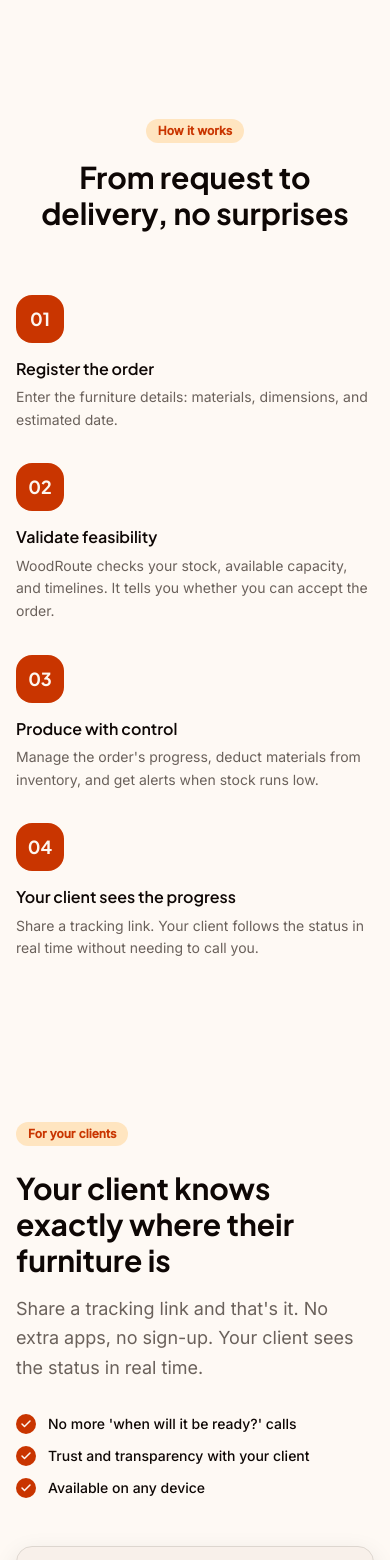
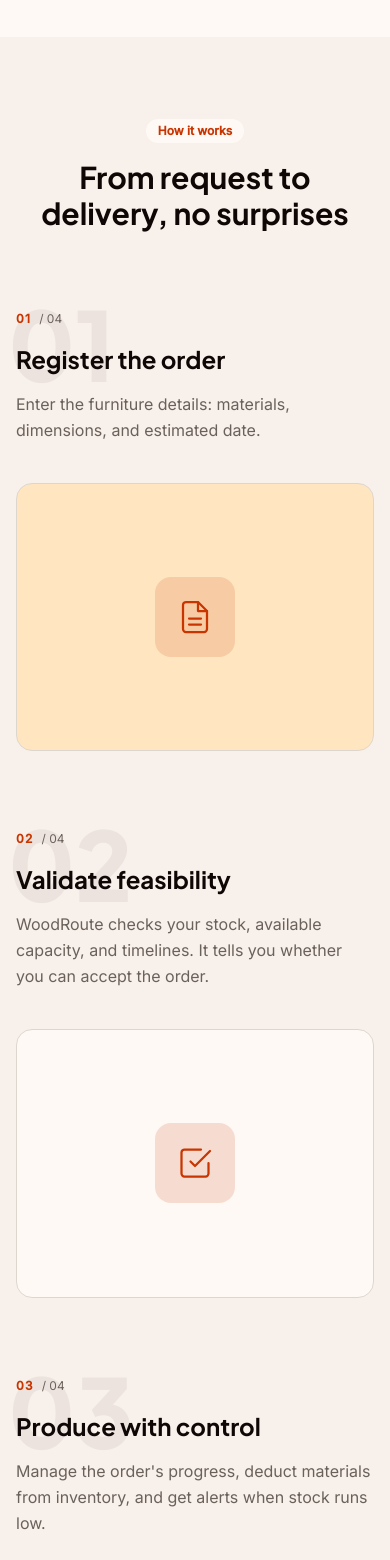
Before and after one commit to Developer-Core/landing-page-woodroute, a website built with Vite: page index.html in a window 390 px wide. Shown: the part 3050-4610 px from the top of the page. Built offline with nearby package versions, Linux system fonts and the light colour scheme.

Commit message:
feat: how-it-works redesign with numbered alternating steps and image areas

```diff
--- a/index.html
+++ b/index.html
@@ -234,37 +234,101 @@
           </ul>
         </div>
       </section>
-      <section id="how-it-works" aria-labelledby="how-it-works-title" class="py-20 sm:py-28 bg-background">
+      <section id="how-it-works" aria-labelledby="how-it-works-title" class="py-20 sm:py-28 bg-secondary">
         <div class="max-w-7xl mx-auto px-4 sm:px-6 lg:px-8">
 
-          <div class="max-w-2xl mx-auto text-center mb-16" data-animate>
-            <span class="inline-flex items-center gap-2 bg-brand-light text-primary text-xs font-semibold px-3 py-1 rounded-full mb-4" data-i18n="how_it_works.tag"></span>
+          <div class="max-w-2xl mx-auto text-center mb-20" data-animate>
+            <span class="inline-flex items-center gap-2 bg-background text-primary text-xs font-semibold px-3 py-1 rounded-full mb-4" data-i18n="how_it_works.tag"></span>
             <h2 id="how-it-works-title" class="font-display text-3xl sm:text-4xl font-bold text-foreground" data-i18n="how_it_works.title"></h2>
           </div>
 
-          <ol class="grid grid-cols-1 sm:grid-cols-2 lg:grid-cols-4 gap-8" aria-label="Pasos del proceso" data-stagger>
-            <li class="flex flex-col items-start">
-              <div class="w-12 h-12 rounded-xl bg-primary text-primary-foreground font-display font-bold text-lg flex items-center justify-center mb-4 shrink-0" aria-hidden="true">01</div>
-              <h3 class="font-display font-semibold text-foreground mb-2" data-i18n="how_it_works.steps.0.title"></h3>
-              <p class="text-sm text-muted-foreground leading-relaxed" data-i18n="how_it_works.steps.0.description"></p>
+          <ol class="flex flex-col gap-20 sm:gap-24">
+
+            <li class="flex flex-col lg:flex-row gap-10 lg:gap-16 items-center" data-animate>
+              <div class="flex-1 relative">
+                <span class="absolute -top-4 -left-2 font-display text-8xl font-extrabold leading-none select-none pointer-events-none text-foreground/[0.05]" aria-hidden="true">01</span>
+                <div class="relative">
+                  <div class="flex items-center gap-2 mb-4">
+                    <span class="text-xs font-bold tracking-widest text-primary uppercase">01</span>
+                    <span class="text-xs text-muted-foreground">/ 04</span>
+                  </div>
+                  <h3 class="font-display text-2xl sm:text-3xl font-bold text-foreground mb-4" data-i18n="how_it_works.steps.0.title"></h3>
+                  <p class="text-base text-muted-foreground leading-relaxed" data-i18n="how_it_works.steps.0.description"></p>
+                </div>
+              </div>
+              <div class="flex-1 w-full">
+                <div class="rounded-2xl bg-brand-light border border-border aspect-[4/3] flex items-center justify-center" aria-hidden="true">
+                  <div class="w-20 h-20 rounded-2xl bg-primary/15 flex items-center justify-center">
+                    <svg xmlns="http://www.w3.org/2000/svg" width="36" height="36" viewBox="0 0 24 24" fill="none" stroke="currentColor" stroke-width="1.5" stroke-linecap="round" stroke-linejoin="round" class="text-primary"><path d="M14 2H6a2 2 0 0 0-2 2v16a2 2 0 0 0 2 2h12a2 2 0 0 0 2-2V8z"/><polyline points="14 2 14 8 20 8"/><line x1="16" y1="13" x2="8" y2="13"/><line x1="16" y1="17" x2="8" y2="17"/></svg>
+                  </div>
+                </div>
+              </div>
             </li>
-            <li class="flex flex-col items-start">
-              <div class="w-12 h-12 rounded-xl bg-primary text-primary-foreground font-display font-bold text-lg flex items-center justify-center mb-4 shrink-0" aria-hidden="true">02</div>
-              <h3 class="font-display font-semibold text-foreground mb-2" data-i18n="how_it_works.steps.1.title"></h3>
-              <p class="text-sm text-muted-foreground leading-relaxed" data-i18n="how_it_works.steps.1.description"></p>
+
+            <li class="flex flex-col lg:flex-row-reverse gap-10 lg:gap-16 items-center" data-animate>
+              <div class="flex-1 relative">
+                <span class="absolute -top-4 -left-2 font-display text-8xl font-extrabold leading-none select-none pointer-events-none text-foreground/[0.05]" aria-hidden="true">02</span>
+                <div class="relative">
+                  <div class="flex items-center gap-2 mb-4">
+                    <span class="text-xs font-bold tracking-widest text-primary uppercase">02</span>
+                    <span class="text-xs text-muted-foreground">/ 04</span>
+                  </div>
+                  <h3 class="font-display text-2xl sm:text-3xl font-bold text-foreground mb-4" data-i18n="how_it_works.steps.1.title"></h3>
+                  <p class="text-base text-muted-foreground leading-relaxed" data-i18n="how_it_works.steps.1.description"></p>
+                </div>
+              </div>
+              <div class="flex-1 w-full">
+                <div class="rounded-2xl bg-background border border-border aspect-[4/3] flex items-center justify-center" aria-hidden="true">
+                  <div class="w-20 h-20 rounded-2xl bg-primary/15 flex items-center justify-center">
+                    <svg xmlns="http://www.w3.org/2000/svg" width="36" height="36" viewBox="0 0 24 24" fill="none" stroke="currentColor" stroke-width="1.5" stroke-linecap="round" stroke-linejoin="round" class="text-primary"><path d="M9 11l3 3L22 4"/><path d="M21 12v7a2 2 0 0 1-2 2H5a2 2 0 0 1-2-2V5a2 2 0 0 1 2-2h11"/></svg>
+                  </div>
+                </div>
+              </div>
             </li>
-            <li class="flex flex-col items-start">
-              <div class="w-12 h-12 rounded-xl bg-primary text-primary-foreground font-display font-bold text-lg flex items-center justify-center mb-4 shrink-0" aria-hidden="true">03</div>
-              <h3 class="font-display font-semibold text-foreground mb-2" data-i18n="how_it_works.steps.2.title"></h3>
-              <p class="text-sm text-muted-foreground leading-relaxed" data-i18n="how_it_works.steps.2.description"></p>
+
+            <li class="flex flex-col lg:flex-row gap-10 lg:gap-16 items-center" data-animate>
+              <div class="flex-1 relative">
+                <span class="absolute -top-4 -left-2 font-display text-8xl font-extrabold leading-none select-none pointer-events-none text-foreground/[0.05]" aria-hidden="true">03</span>
+                <div class="relative">
+                  <div class="flex items-center gap-2 mb-4">
+                    <span class="text-xs font-bold tracking-widest text-primary uppercase">03</span>
+                    <span class="text-xs text-muted-foreground">/ 04</span>
+                  </div>
+                  <h3 class="font-display text-2xl sm:text-3xl font-bold text-foreground mb-4" data-i18n="how_it_works.steps.2.title"></h3>
+                  <p class="text-base text-muted-foreground leading-relaxed" data-i18n="how_it_works.steps.2.description"></p>
+                </div>
+              </div>
+              <div class="flex-1 w-full">
+                <div class="rounded-2xl bg-brand-light border border-border aspect-[4/3] flex items-center justify-center" aria-hidden="true">
+                  <div class="w-20 h-20 rounded-2xl bg-primary/15 flex items-center justify-center">
+                    <svg xmlns="http://www.w3.org/2000/svg" width="36" height="36" viewBox="0 0 24 24" fill="none" stroke="currentColor" stroke-width="1.5" stroke-linecap="round" stroke-linejoin="round" class="text-primary"><rect x="2" y="7" width="20" height="14" rx="2"/><path d="M16 21V5a2 2 0 0 0-2-2h-4a2 2 0 0 0-2 2v16"/></svg>
+                  </div>
+                </div>
+              </div>
             </li>
-            <li class="flex flex-col items-start">
-              <div class="w-12 h-12 rounded-xl bg-primary text-primary-foreground font-display font-bold text-lg flex items-center justify-center mb-4 shrink-0" aria-hidden="true">04</div>
-              <h3 class="font-display font-semibold text-foreground mb-2" data-i18n="how_it_works.steps.3.title"></h3>
-              <p class="text-sm text-muted-foreground leading-relaxed" data-i18n="how_it_works.steps.3.description"></p>
+
+            <li class="flex flex-col lg:flex-row-reverse gap-10 lg:gap-16 items-center" data-animate>
+              <div class="flex-1 relative">
+                <span class="absolute -top-4 -left-2 font-display text-8xl font-extrabold leading-none select-none pointer-events-none text-foreground/[0.05]" aria-hidden="true">04</span>
+                <div class="relative">
+                  <div class="flex items-center gap-2 mb-4">
+                    <span class="text-xs font-bold tracking-widest text-primary uppercase">04</span>
+                    <span class="text-xs text-muted-foreground">/ 04</span>
+                  </div>
+                  <h3 class="font-display text-2xl sm:text-3xl font-bold text-foreground mb-4" data-i18n="how_it_works.steps.3.title"></h3>
+                  <p class="text-base text-muted-foreground leading-relaxed" data-i18n="how_it_works.steps.3.description"></p>
+                </div>
+              </div>
+              <div class="flex-1 w-full">
+                <div class="rounded-2xl bg-background border border-border aspect-[4/3] flex items-center justify-center" aria-hidden="true">
+                  <div class="w-20 h-20 rounded-2xl bg-primary/15 flex items-center justify-center">
+                    <svg xmlns="http://www.w3.org/2000/svg" width="36" height="36" viewBox="0 0 24 24" fill="none" stroke="currentColor" stroke-width="1.5" stroke-linecap="round" stroke-linejoin="round" class="text-primary"><path d="M1 12s4-8 11-8 11 8 11 8-4 8-11 8-11-8-11-8z"/><circle cx="12" cy="12" r="3"/></svg>
+                  </div>
+                </div>
+              </div>
             </li>
+
           </ol>
-
         </div>
       </section>
       <section id="client-tracking" aria-labelledby="client-tracking-title" class="py-20 sm:py-28 bg-background">
```
